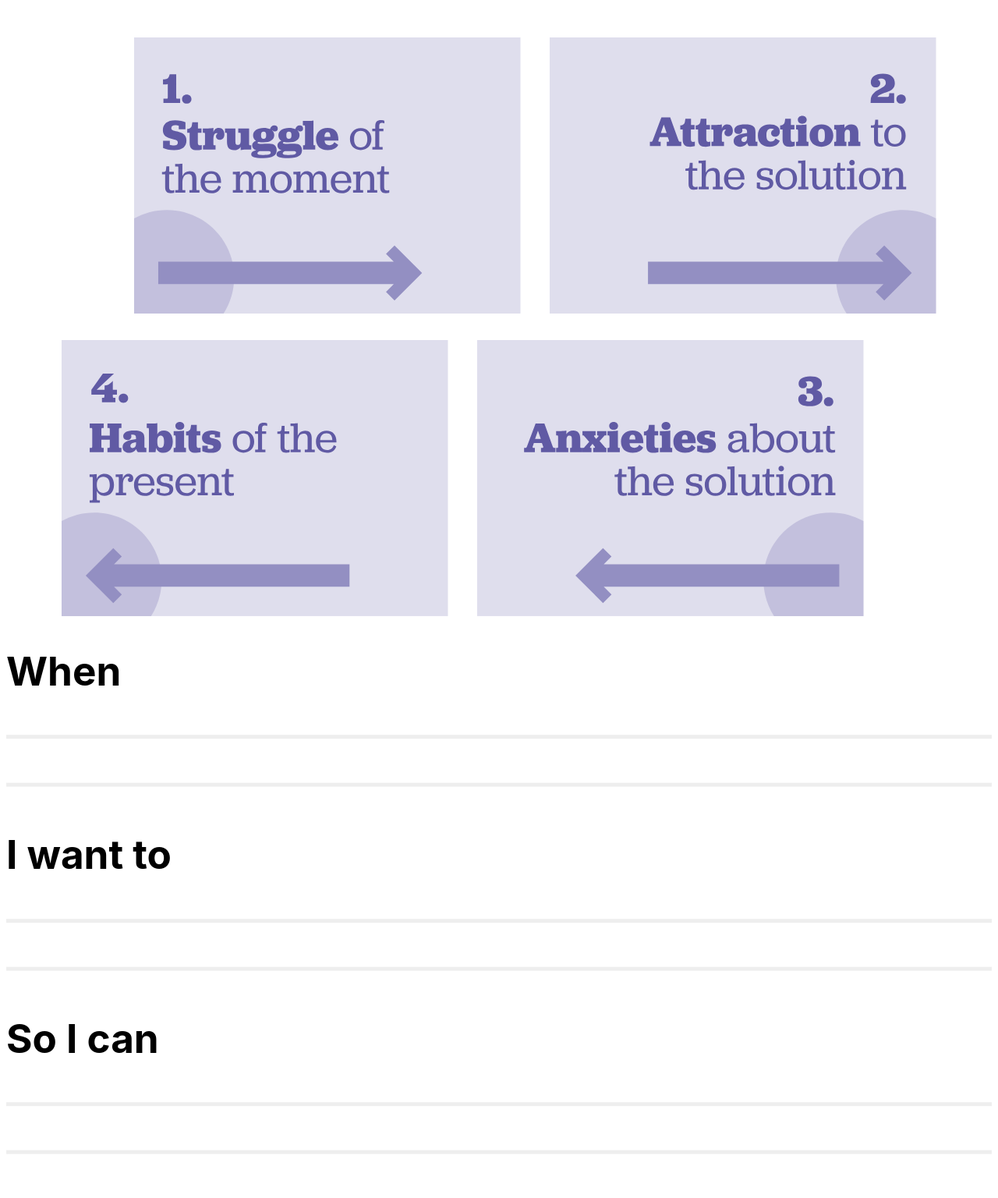
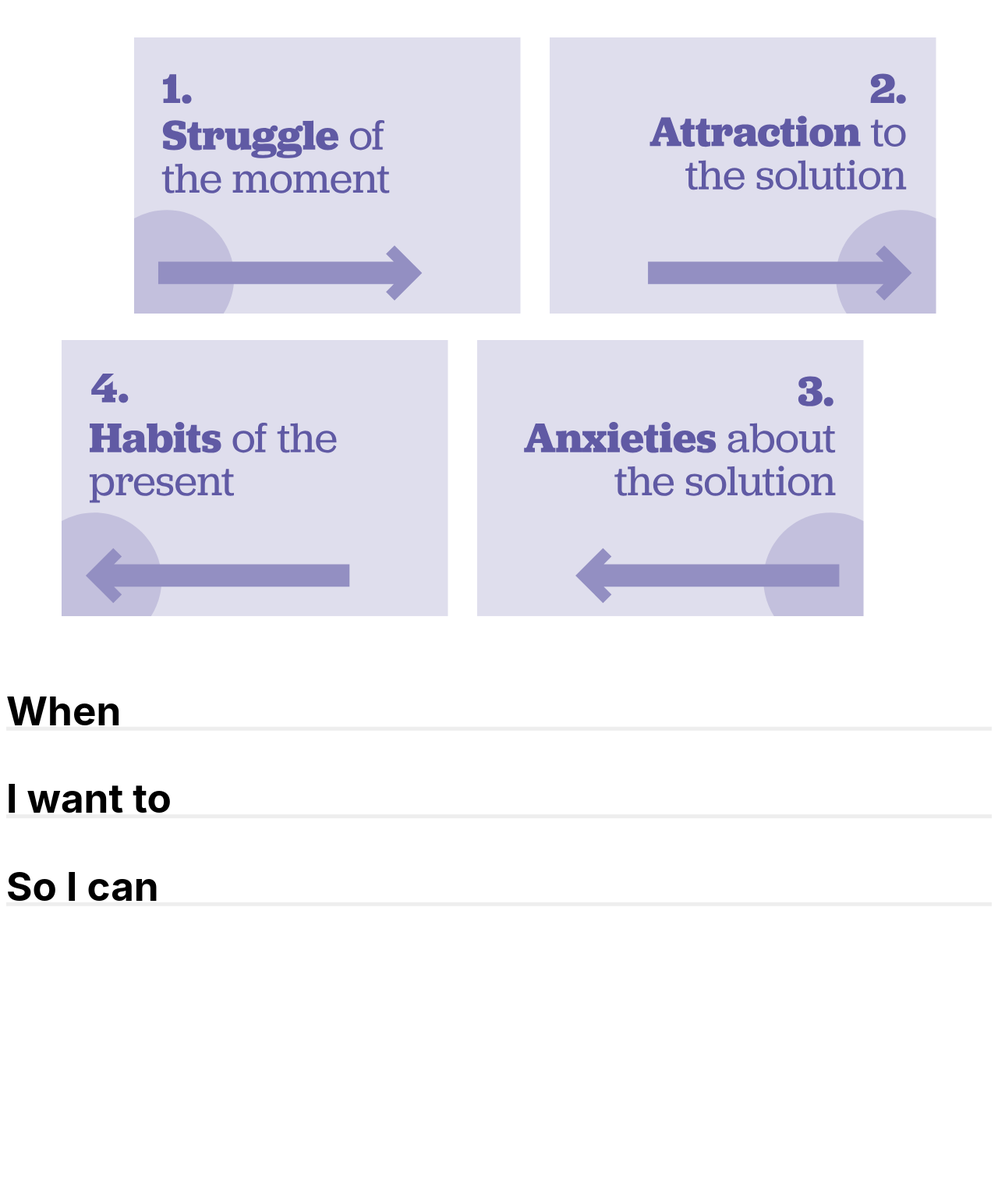
Before and after one commit to pascallaliberte/sharpen.page, a Jekyll site: the page built from forces-widget/index.html, in a window 1280 px wide. Shown: the whole page at 78% size. Built offline with Jekyll 4.4.1, drawn with Linux system fonts in a browser that asks for light colours; after the commit the page ends 1219 px from its top, so only the background shows below that.

Commit message:
forces-widget: arrange the jtbd-parts each on one line, text-indented

```diff
--- a/forces-widget/index.html
+++ b/forces-widget/index.html
@@ -146,26 +146,39 @@
 
   .jtbd {
     font-size: 4vw;
+    margin-top: 1em;
   }
 
   .jtbd-part {
     font-family: -apple-system,BlinkMacSystemFont,"Segoe UI",Roboto,Oxygen-Sans,Ubuntu,Cantarell,"Helvetica Neue",sans-serif;
     margin-bottom: 1em;
     line-height: 1.2;
+    position: relative;
   }
 
   .jtbd-part label {
     font-weight: bold;
+    position: absolute;
+    top: 0;
+    left: 0;
+    z-index: 1;
+    display: inline-block;
   }
 
   .jtbd-part .jtbd-part-input {
-    min-height: 2.4em;
+    min-height: 1.2em;
     background-color: #fff;
     background-image:
     linear-gradient(#eee .1em, transparent .1em);
     background-size: 100% 1.2em;
     background-position-y: -0.2em;
+    padding-left: 3em;
   }
+
+  #jtbd-part-when    { text-indent: 0; }
+  #jtbd-part-want    { text-indent: 1.25em; }
+  #jtbd-part-outcome { text-indent: 0.9em; }
+
 </style>
 
 <div class="diagram-container" data-behavior="diagram-container">
@@ -200,15 +213,15 @@
 <div class="jtbd">
   <div class="jtbd-part">
     <label>When</label>
-    <div contenteditable="true" class="jtbd-part-input"></div>
+    <div contenteditable="true" id="jtbd-part-when" class="jtbd-part-input"></div>
   </div>
   <div class="jtbd-part">
     <label>I want to</label>
-    <div contenteditable="true" class="jtbd-part-input"></div>
+    <div contenteditable="true" id="jtbd-part-want" class="jtbd-part-input"></div>
   </div>
   <div class="jtbd-part">
     <label>So I can</label>
-    <div contenteditable="true" class="jtbd-part-input"></div>
+    <div contenteditable="true" id="jtbd-part-outcome" class="jtbd-part-input"></div>
   </div>
 </div>
 
```
